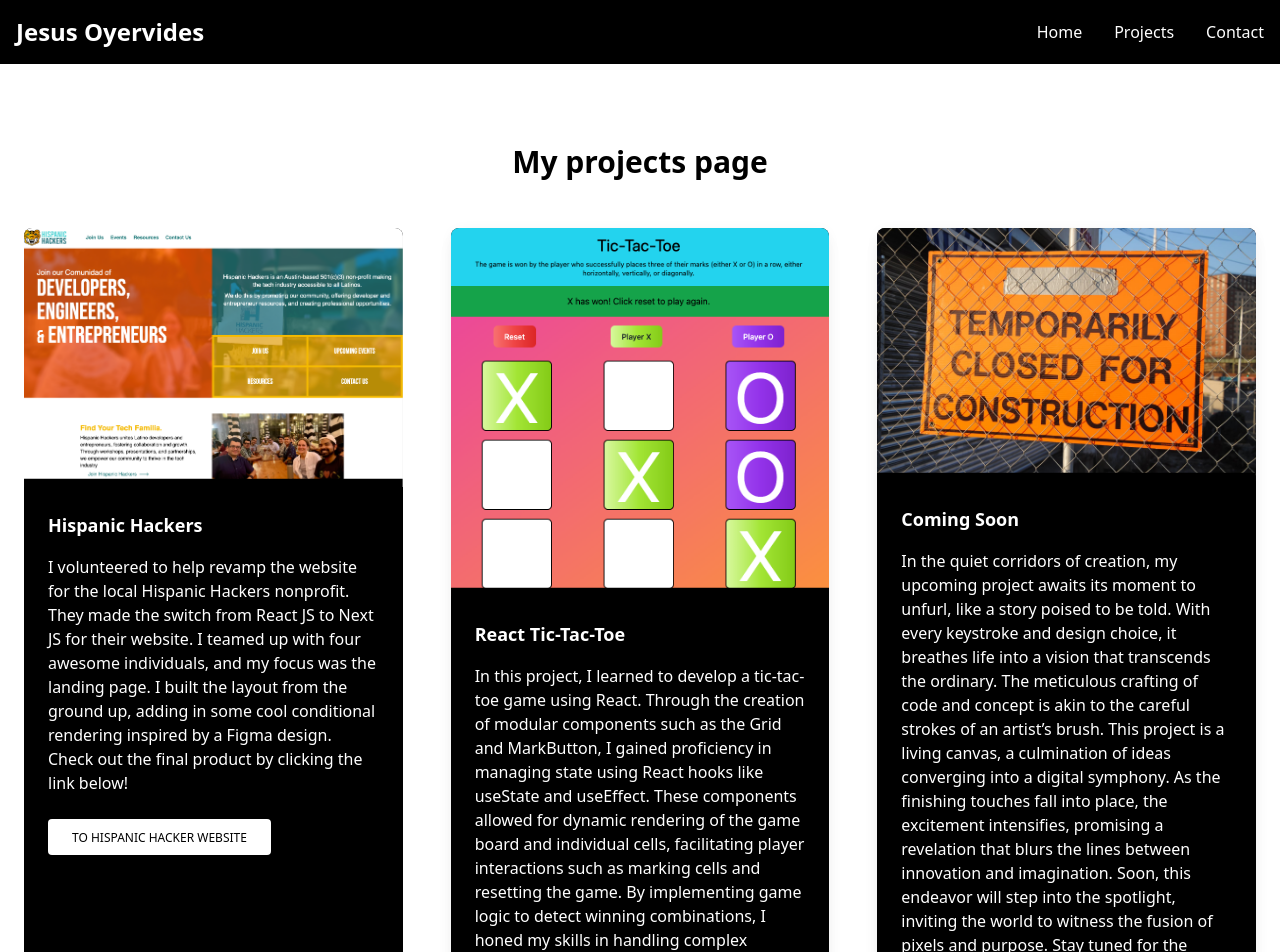
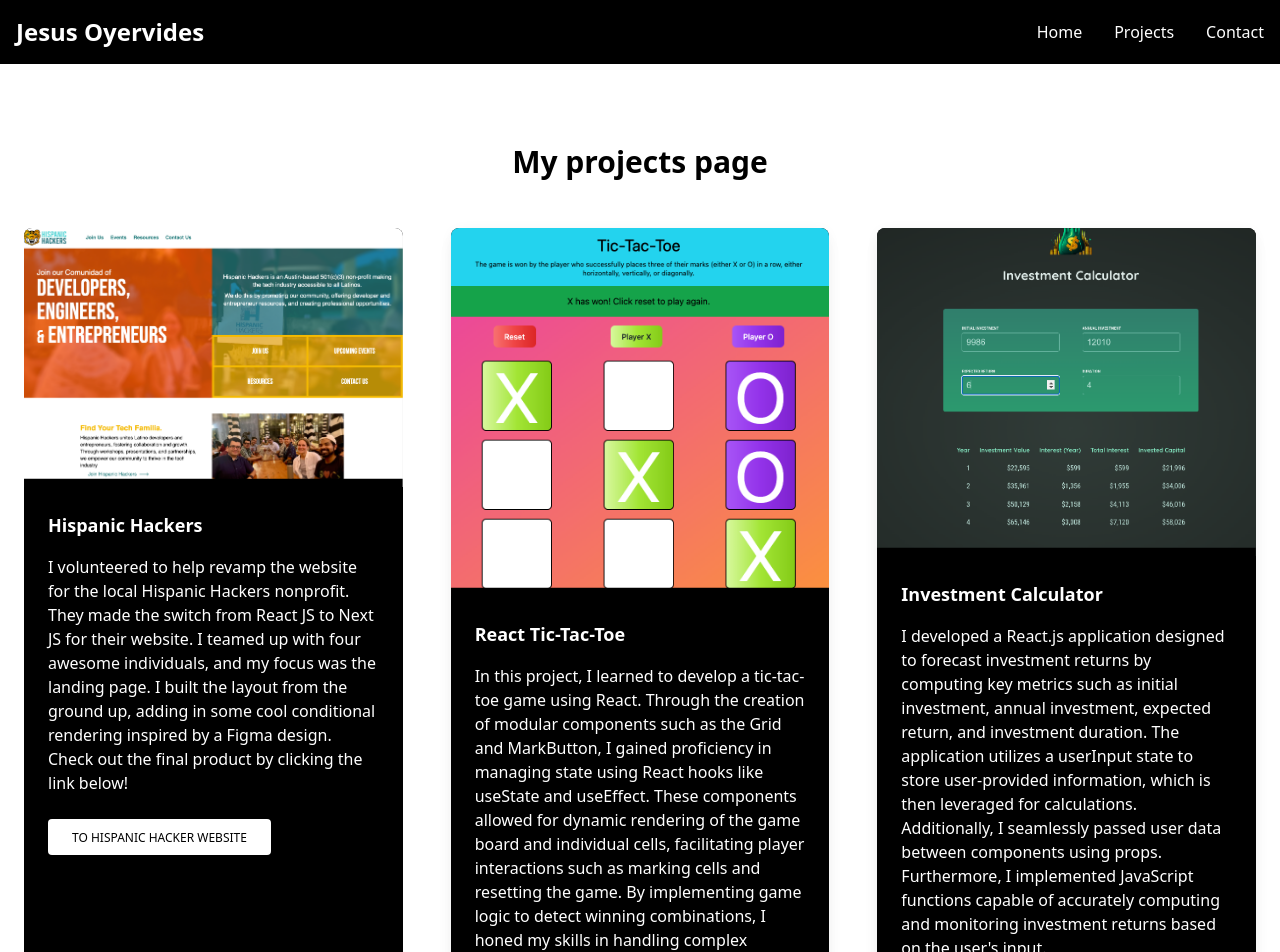
Before and after one commit to jesusoyer/nextjs-portfolio, a Next.js app: page /projects in a window 1280 px wide. Shown: the top 952 px of the page. Built offline with nearby package versions, Linux system fonts and the light colour scheme.

Commit message:
added investment calculator project

```diff
--- a/components/HomepageProjects.tsx
+++ b/components/HomepageProjects.tsx
@@ -1,6 +1,7 @@
 import comingSoon from "../public/comingSoon.jpg";
 import hispanicHackers from "../public/HispanicHackers.png";
-import TicTacToe from "../public/Tic tac toe image.png"
+import TicTacToe from "../public/Tic tac toe image.png";
+import investCalc from "../public/InvestmentCalc.png";
 import Image from "next/image";
 export default function HomeProjects() {
   return (
@@ -84,7 +85,7 @@
           <div className="flex flex-wrap items-center">
             <div className="block w-full shrink-0 grow-0 basis-auto md:w-4/12 lg:flex">
               <Image
-                src={comingSoon}
+                src={investCalc}
                 alt="coming soon"
                 className="w-full rounded-t-lg md:rounded-tr-none md:rounded-bl-lg"
               />
@@ -92,24 +93,21 @@
             <div className="w-full shrink-0 grow-0 basis-auto md:w-8/12">
               <div className="px-6 py-12 md:px-12">
                 <h2 className="mb-6 text-3xl text-white font-bold">
-                  <span className="text-white ">"coming soon"</span> project
+                  <span className="text-white ">Investment Calculator</span>
                 </h2>
                 <p className="mb-6 pb-2 text-white dark:text-neutral-300">
-                  Baby, if I give it my all, will it pay off? Working overtime,
-                  no days off All these shooting stars in the dark All these
-                  shooting stars in the dark Make a wish Taking
-                  off from the ground, it's amazing So outta this world, I'm in
-                  space, now I'm going up Headin' to the stars Wouldn't trade it
-                  out for another life, no
+                I developed a React.js application designed to forecast investment returns by computing key metrics such as initial investment, annual investment, expected return, and investment duration. The application utilizes a userInput state to store user-provided information, which is then leveraged for calculations. Additionally, I seamlessly passed user data between components using props. Furthermore, I implemented JavaScript functions capable of accurately computing and monitoring investment returns based on the user's input.
                 </p>
                 <button
                   type="button"
                   className="inline-block rounded-full bg-white px-7 pb-2.5 pt-3 text-sm font-medium uppercase leading-normal text-black shadow-[0_4px_9px_-4px_#dc4c64] transition duration-150 ease-in-out hover:bg-danger-600 hover:shadow-[0_8px_9px_-4px_rgba(220,76,100,0.3),0_4px_18px_0_rgba(220,76,100,0.2)] focus:bg-danger-600 focus:shadow-[0_8px_9px_-4px_rgba(220,76,100,0.3),0_4px_18px_0_rgba(220,76,100,0.2)] focus:outline-none focus:ring-0 active:bg-danger-700 active:shadow-[0_8px_9px_-4px_rgba(220,76,100,0.3),0_4px_18px_0_rgba(220,76,100,0.2)] dark:shadow-[0_4px_9px_-4px_rgba(220,76,100,0.5)] dark:hover:shadow-[0_8px_9px_-4px_rgba(220,76,100,0.2),0_4px_18px_0_rgba(220,76,100,0.1)] dark:focus:shadow-[0_8px_9px_-4px_rgba(220,76,100,0.2),0_4px_18px_0_rgba(220,76,100,0.1)] dark:active:shadow-[0_8px_9px_-4px_rgba(220,76,100,0.2),0_4px_18px_0_rgba(220,76,100,0.1)]"
                   data-te-ripple-init
                   data-te-ripple-color="light"
-
+                  onClick={() => {
+                    window.open('https://main.d1r08ii8kqipne.amplifyapp.com/','_blank');
+                  }}
                 >
-                  Learn more
+                  To Investment Calculator
                 </button>
               </div>
             </div>
--- a/components/ProjectsPage.tsx
+++ b/components/ProjectsPage.tsx
@@ -2,6 +2,7 @@
 import Link from "next/link";
 import hispanicHackers from "../public/HispanicHackers.png";
 import TicTacToe from "../public/Tic tac toe image.png";
+import investmentCalc from "../public/InvestmentCalc.png";
 
 import ContructionImage from "../public/constructionImage.jpg";
 export default function Homepage() {
@@ -27,7 +28,7 @@
   <div className="p-6">
     <h5 className="mb-4 text-lg text-white font-bold">Hispanic Hackers</h5>
     <p className="mb-6 text-white">I volunteered to help revamp the website for the local Hispanic Hackers nonprofit. They made the switch from React JS to Next JS for their website. I teamed up with four awesome individuals, and my focus was the landing page. I built the layout from the ground up, adding in some cool conditional rendering inspired by a Figma design. Check out the final product by clicking the link below!</p>
-    <a href="https://www.hispanichackers.com/" target="_blank" rel="noopener noreferrer" className="inline-block rounded bg-white px-6 pb-2 pt-2.5 text-xs font-medium uppercase leading-normal text-black shadow-md transition duration-150 ease-in-out hover:bg-primary-600 hover:shadow-xl focus:bg-primary-600 focus:shadow-xl focus:outline-none active:bg-primary-700 active:shadow-xl dark:shadow-lg dark:hover:shadow-md dark:focus:shadow-md dark:active:shadow-md">To Hispanic Hacker website</a>
+    <Link href="https://www.hispanichackers.com/" target="_blank" rel="noopener noreferrer" className="inline-block rounded bg-white px-6 pb-2 pt-2.5 text-xs font-medium uppercase leading-normal text-black shadow-md transition duration-150 ease-in-out hover:bg-primary-600 hover:shadow-xl focus:bg-primary-600 focus:shadow-xl focus:outline-none active:bg-primary-700 active:shadow-xl dark:shadow-lg dark:hover:shadow-md dark:focus:shadow-md dark:active:shadow-md">To Hispanic Hacker website</Link>
   </div>
 </div>
 
@@ -76,7 +77,7 @@
                 deeper understanding of React fundamentals and gained practical
                 insights into building functional and engaging web-based games.
               </p>
-              <a
+              <Link
                 href="https://main.dd8lletq4lb3y.amplifyapp.com/"
                 target="_blank" rel="noopener noreferrer"
                 data-te-ripple-init
@@ -84,7 +85,7 @@
                 className="inline-block rounded bg-white px-6 pb-2 pt-2.5 text-xs font-medium uppercase leading-normal text-black shadow-[0_4px_9px_-4px_#3b71ca] transition duration-150 ease-in-out hover:bg-primary-600 hover:shadow-[0_8px_9px_-4px_rgba(59,113,202,0.3),0_4px_18px_0_rgba(59,113,202,0.2)] focus:bg-primary-600 focus:shadow-[0_8px_9px_-4px_rgba(59,113,202,0.3),0_4px_18px_0_rgba(59,113,202,0.2)] focus:outline-none focus:ring-0 active:bg-primary-700 active:shadow-[0_8px_9px_-4px_rgba(59,113,202,0.3),0_4px_18px_0_rgba(59,113,202,0.2)] dark:shadow-[0_4px_9px_-4px_rgba(59,113,202,0.5)] dark:hover:shadow-[0_8px_9px_-4px_rgba(59,113,202,0.2),0_4px_18px_0_rgba(59,113,202,0.1)] dark:focus:shadow-[0_8px_9px_-4px_rgba(59,113,202,0.2),0_4px_18px_0_rgba(59,113,202,0.1)] dark:active:shadow-[0_8px_9px_-4px_rgba(59,113,202,0.2),0_4px_18px_0_rgba(59,113,202,0.1)]"
               >
                 To React Tik-Tac-Toe
-              </a>
+              </Link>
             </div>
           </div>
 
@@ -95,7 +96,7 @@
               data-te-ripple-color="light"
             >
               <Image
-                src={ContructionImage}
+                src={investmentCalc}
                 alt="construction image"
                 className="w-full rounded-t-lg"
               />
@@ -111,30 +112,18 @@
               </svg>
             </div>
             <div className="p-6">
-              <h5 className="mb-4 text-lg text-white font-bold">Coming Soon</h5>
+              <h5 className="mb-4 text-lg text-white font-bold">Investment Calculator</h5>
               <p className="mb-6 text-white">
-                In the quiet corridors of creation, my upcoming project awaits
-                its moment to unfurl, like a story poised to be told. With every
-                keystroke and design choice, it breathes life into a vision that
-                transcends the ordinary. The meticulous crafting of code and
-                concept is akin to the careful strokes of an artist’s brush.
-                This project is a living canvas, a culmination of ideas
-                converging into a digital symphony. As the finishing touches
-                fall into place, the excitement intensifies, promising a
-                revelation that blurs the lines between innovation and
-                imagination. Soon, this endeavor will step into the spotlight,
-                inviting the world to witness the fusion of pixels and purpose.
-                Stay tuned for the unveiling, where a tapestry of creativity
-                unfolds, and the boundaries of possibility are redefined.
+              I developed a React.js application designed to forecast investment returns by computing key metrics such as initial investment, annual investment, expected return, and investment duration. The application utilizes a userInput state to store user-provided information, which is then leveraged for calculations. Additionally, I seamlessly passed user data between components using props. Furthermore, I implemented JavaScript functions capable of accurately computing and monitoring investment returns based on the user's input.
               </p>
-              <a
-                href="#!"
+              <Link
+                href="https://main.d1r08ii8kqipne.amplifyapp.com/"
                 data-te-ripple-init
                 data-te-ripple-color="light"
                 className="inline-block rounded bg-white px-6 pb-2 pt-2.5 text-xs font-medium uppercase leading-normal text-black shadow-[0_4px_9px_-4px_#3b71ca] transition duration-150 ease-in-out hover:bg-primary-600 hover:shadow-[0_8px_9px_-4px_rgba(59,113,202,0.3),0_4px_18px_0_rgba(59,113,202,0.2)] focus:bg-primary-600 focus:shadow-[0_8px_9px_-4px_rgba(59,113,202,0.3),0_4px_18px_0_rgba(59,113,202,0.2)] focus:outline-none focus:ring-0 active:bg-primary-700 active:shadow-[0_8px_9px_-4px_rgba(59,113,202,0.3),0_4px_18px_0_rgba(59,113,202,0.2)] dark:shadow-[0_4px_9px_-4px_rgba(59,113,202,0.5)] dark:hover:shadow-[0_8px_9px_-4px_rgba(59,113,202,0.2),0_4px_18px_0_rgba(59,113,202,0.1)] dark:focus:shadow-[0_8px_9px_-4px_rgba(59,113,202,0.2),0_4px_18px_0_rgba(59,113,202,0.1)] dark:active:shadow-[0_8px_9px_-4px_rgba(59,113,202,0.2),0_4px_18px_0_rgba(59,113,202,0.1)]"
               >
                 Learn more
-              </a>
+              </Link>
             </div>
           </div>
           <div className="block rounded-lg bg-black shadow-[0_2px_15px_-3px_rgba(0,0,0,0.07),0_10px_20px_-2px_rgba(0,0,0,0.04)] dark:bg-neutral-700">
--- a/pages/api/send.tsx
+++ b/pages/api/send.tsx
@@ -1,26 +1,26 @@
-// import type { NextApiRequest, NextApiResponse } from 'next';
-// import { EmailTemplate } from '../../components/EmailTemplate';
-// import { Resend } from 'resend';
+import type { NextApiRequest, NextApiResponse } from 'next';
+import { EmailTemplate } from '../../components/EmailTemplate';
+import { Resend } from 'resend';
 
-// const resend = new Resend(process.env.RESEND_API_KEY);
+const resend = new Resend(process.env.RESEND_API_KEY);
 
-// export default async (req: NextApiRequest, res: NextApiResponse) => {
-//     const { body } = req
-//   const { data, error } = await resend.emails.send(
+export default async (req: NextApiRequest, res: NextApiResponse) => {
+    const { body } = req
+  const { data, error } = await resend.emails.send(
 
-//     {
-//     from: "jesus <jesus@jesoyer.com>",
-//     to: [body.email],
-//     subject: body.message,
-//     react: EmailTemplate({ firstName: body.name }),
-//     text:'' ,
-//   }
-//   );
+    {
+    from: "jesus <jesus@jesoyer.com>",
+    to: [body.email],
+    subject: body.message,
+    react: EmailTemplate({ firstName: body.name }),
+    text:'' ,
+  }
+  );
 
-//   if (error) {
-//     return res.status(400).json(error);
-//   }
+  if (error) {
+    return res.status(400).json(error);
+  }
 
-//   res.status(200).json(data);
-//   console.log(body)
-// };
+  res.status(200).json(data);
+  console.log(body)
+};
```
Also changed, not shown: public/InvestmentCalc.png (added).
